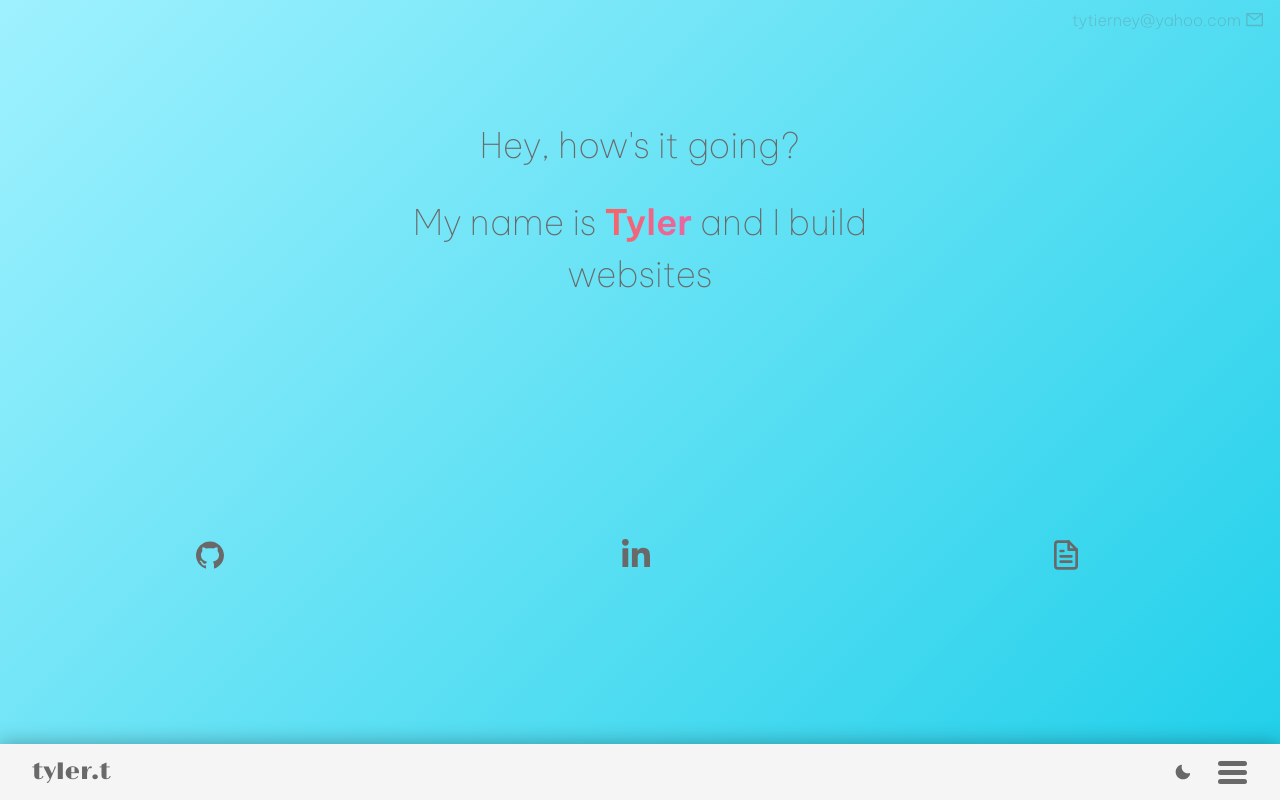
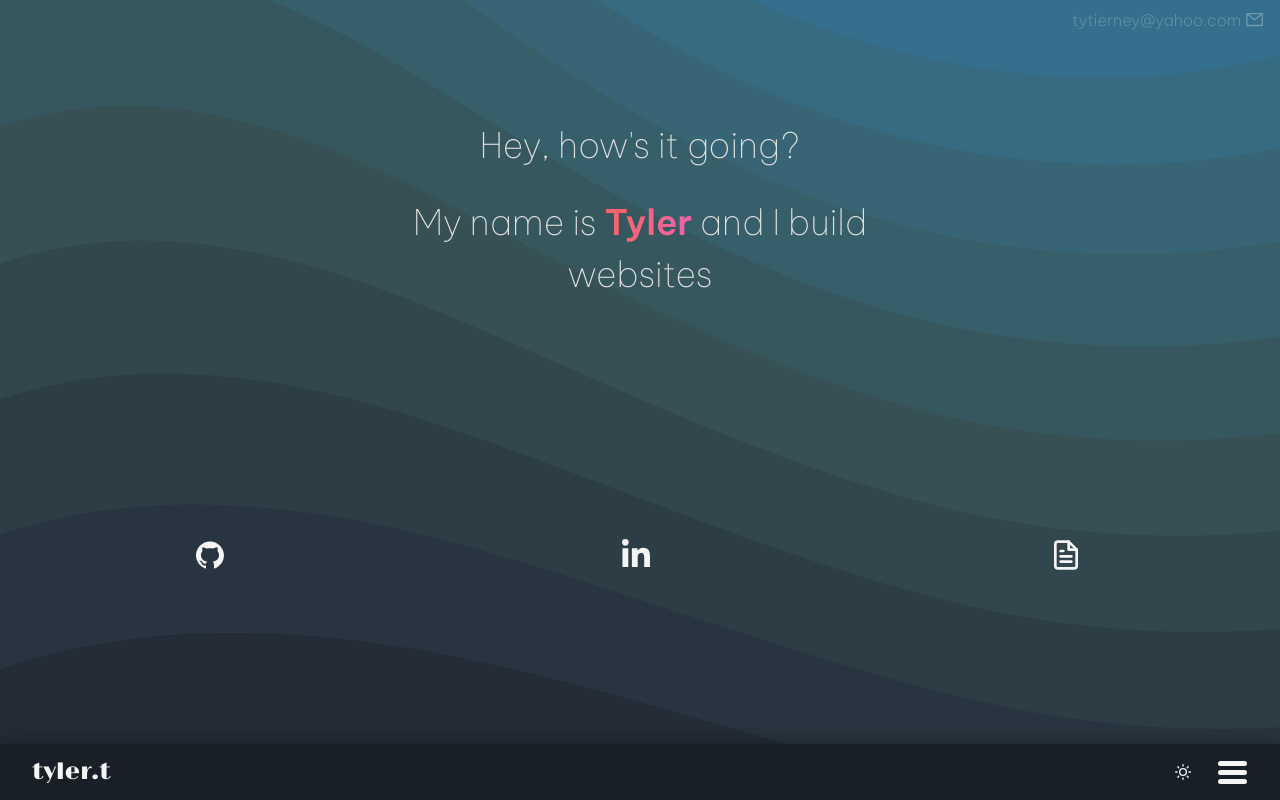
Before and after one commit to tylertierney/portfolio, a Next.js app: page / in a window 1280 px wide. Shown: the top 800 px of the page. Built offline with nearby package versions, Linux system fonts and the light colour scheme.

Commit message:
Fixed cursor issue on navbar; updated navbar colors for dark mode; made dark mode the default theme

```diff
--- a/components/Logo/Logo.js
+++ b/components/Logo/Logo.js
@@ -1,6 +1,4 @@
-import { Flex, Text, Icon } from "@chakra-ui/react";
-
-import { FiLayers } from "react-icons/fi";
+import { Flex, Text } from "@chakra-ui/react";
 
 import router from "next/router";
 
@@ -18,13 +16,16 @@ const Logo = ({ props, isNavmenuShowing }) => {
       animation={`${animation} 0.3s ease-in-out forwards`}
       align="center"
       userSelect="none"
-      cursor="pointer"
-      onClick={() => router.push("/")}
       w="80%"
       pl="1rem"
-      {...props}
     >
-      <Text fontFamily="Limelight, cursive" fontSize="1.5rem" color="inherit">
+      <Text
+        cursor="pointer"
+        onClick={() => router.push("/")}
+        fontFamily="Limelight, cursive"
+        fontSize="1.5rem"
+        color="inherit"
+      >
         tyler.t
       </Text>
     </Flex>
--- a/components/Navbar/HamburgerIcon/Hamburger.js
+++ b/components/Navbar/HamburgerIcon/Hamburger.js
@@ -7,7 +7,12 @@ const Hamburger = ({ isNavmenuShowing, setNavmenuShowing }) => {
     setNavmenuShowing(!isNavmenuShowing);
   };
 
-  const hamburgerColor = theme.colors.brand.text.dark;
+  // const hamburgerColor = theme.colors.brand.text.dark;
+
+  const hamburgerColor = useColorModeValue(
+    theme.colors.brand.text.dark,
+    theme.colors.brand.white
+  );
 
   return (
     <div
@@ -15,7 +20,6 @@ const Hamburger = ({ isNavmenuShowing, setNavmenuShowing }) => {
         isNavmenuShowing ? "hamburgerContainer change" : "hamburgerContainer"
       }
       onClick={() => toggleNavmenu()}
-      // style={{ backgroundColor: "green" }}
     >
       <div className="bar1" style={{ backgroundColor: hamburgerColor }}></div>
       <div className="bar2" style={{ backgroundColor: hamburgerColor }}></div>
--- a/components/Navbar/Navbar.js
+++ b/components/Navbar/Navbar.js
@@ -5,6 +5,8 @@ import NavbarControls from "./NavbarControls/NavbarControls";
 
 import { useState } from "react";
 import Navmenu from "./Navmenu/Navmenu";
+
+import { useColorModeValue } from "@chakra-ui/react";
 
 const Navbar = ({
   handleScroll,
@@ -16,9 +18,13 @@ const Navbar = ({
 }) => {
   const [isNavmenuShowing, setNavmenuShowing] = useState(false);
 
+  const logoColor = useColorModeValue("brand.text.dark", "brand.white");
+  const navBgColor = useColorModeValue("brand.white", "#181f27");
+
   return (
     <Flex
-      bgColor="brand.white"
+      bgColor={navBgColor}
+      color={logoColor}
       align="center"
       justify="space-between"
       w="100%"
@@ -35,18 +41,13 @@ const Navbar = ({
           isNavmenuShowing={isNavmenuShowing}
         />
       ) : (
-        <Logo
-          props={{ color: "brand.text.dark" }}
-          isNavmenuShowing={isNavmenuShowing}
-        />
+        <Logo isNavmenuShowing={isNavmenuShowing} />
       )}
       <NavbarControls
-        // props={{ border: "solid red 1px" }}
         isNavmenuShowing={isNavmenuShowing}
         setNavmenuShowing={setNavmenuShowing}
       />
     </Flex>
-    // </nav>
   );
 };
 
--- a/components/Navbar/NavbarControls/NavbarControls.js
+++ b/components/Navbar/NavbarControls/NavbarControls.js
@@ -4,14 +4,7 @@ import Hamburger from "../HamburgerIcon/Hamburger";
 
 const NavbarControls = ({ isNavmenuShowing, setNavmenuShowing, props }) => {
   return (
-    <Flex
-      align="center"
-      justify="space-around"
-      h="100%"
-      w="20%"
-      maxW="100px"
-      {...props}
-    >
+    <Flex align="center" justify="space-around" h="100%" w="20%" maxW="100px">
       <ThemeSwitch />
       <Hamburger
         isNavmenuShowing={isNavmenuShowing}
--- a/components/Navbar/Navmenu/Navmenu.js
+++ b/components/Navbar/Navmenu/Navmenu.js
@@ -1,4 +1,5 @@
 import { Flex } from "@chakra-ui/react";
+import { useColorModeValue } from "@chakra-ui/react";
 
 const Navmenu = ({
   handleScroll,
@@ -21,10 +22,12 @@ const Navmenu = ({
     animation = "slideaway";
   }
 
+  const menuItemsColor = useColorModeValue("brand.text.dark", "brand.white");
+
   return (
     <Flex
       animation={`${animation} 0.3s ease-in-out forwards`}
-      color="brand.text.dark"
+      color="inherit"
       h="100%"
       w="90%"
       justify="flex-start"
--- a/components/ThemeSwitch/ThemeSwitch.js
+++ b/components/ThemeSwitch/ThemeSwitch.js
@@ -10,15 +10,14 @@ const ThemeSwitch = () => {
       name="Dark Theme Toggle"
       icon={
         colorMode === "light" ? (
-          <MoonIcon color="brand.text.dark" />
+          <MoonIcon color="inherit" />
         ) : (
-          <SunIcon color="brand.text.dark" />
+          <SunIcon color="inherit" />
         )
       }
       display="flex"
       alignItems="center"
       onClick={toggleColorMode}
-      color="black"
       variant="unstyled"
       _focus={{ outline: "none" }}
     />
--- a/components/theme.js
+++ b/components/theme.js
@@ -2,6 +2,9 @@ import { extendTheme } from "@chakra-ui/react";
 import { mode } from "@chakra-ui/theme-tools";
 
 const themeObj = {
+  config: {
+    initialColorMode: "dark",
+  },
   colors: {
     brand: {
       primary: {
@@ -48,7 +51,7 @@ const themeObj = {
   styles: {
     global: (props) => ({
       body: {
-        bg: mode("brand.white", "brand.gray")(props),
+        bg: mode("#eaeaea", "brand.gray")(props),
       },
 
       p: {
@@ -61,7 +64,6 @@ const themeObj = {
   },
 };
 
-// const theme = extendTheme({ colors });
 const theme = extendTheme(themeObj);
 
 export default theme;
--- a/styles/globals.css
+++ b/styles/globals.css
@@ -84,7 +84,6 @@ body {
   margin: 4px 1px;
   transition: 0.4s;
   border-radius: 20px;
-  /* background-color: black; */
 }
 
 .change .bar1 {
```
